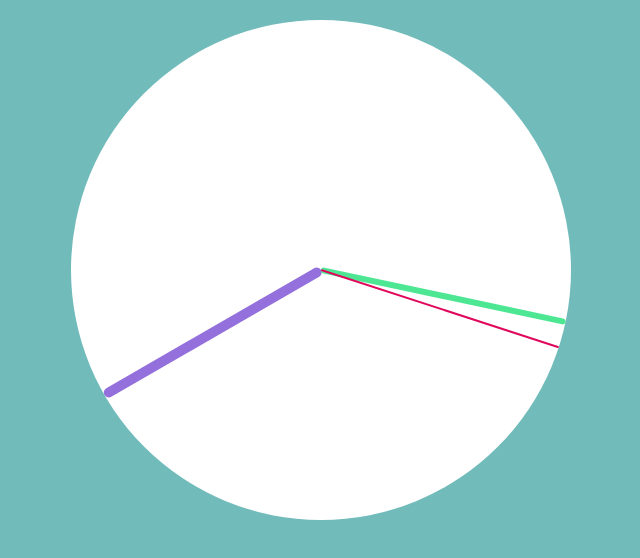
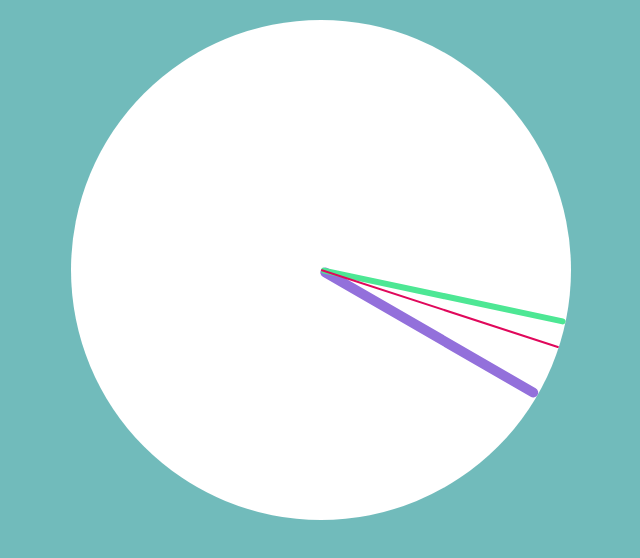
Before and after one commit to MikeWelltoday/kbzdKakProsto, a React (Create React App) app: page / in a window 1280 px wide. Shown: the top 558 px of the page, without its empty margins (319-959 px from the left). Built offline with nearby package versions, Linux system fonts and the light colour scheme.

Commit message:
=> saved

```diff
--- a/src/components/clock/Clock.tsx
+++ b/src/components/clock/Clock.tsx
@@ -70,7 +70,7 @@ export const Clock: FC<ClockPropsType> = (props) => {
                 <div className={s.analog}>
                     <span
                         className={s.hoursArrow}
-                        style={{transform: `translateY(-50%) rotate(${-90 + date.getHours() * 15}deg)`}}
+                        style={{transform: `translateY(-50%) rotate(${-90 + date.getHours() * 30}deg)`}}
                     ></span>
                     <span
                         className={s.minutesArrow}
```
